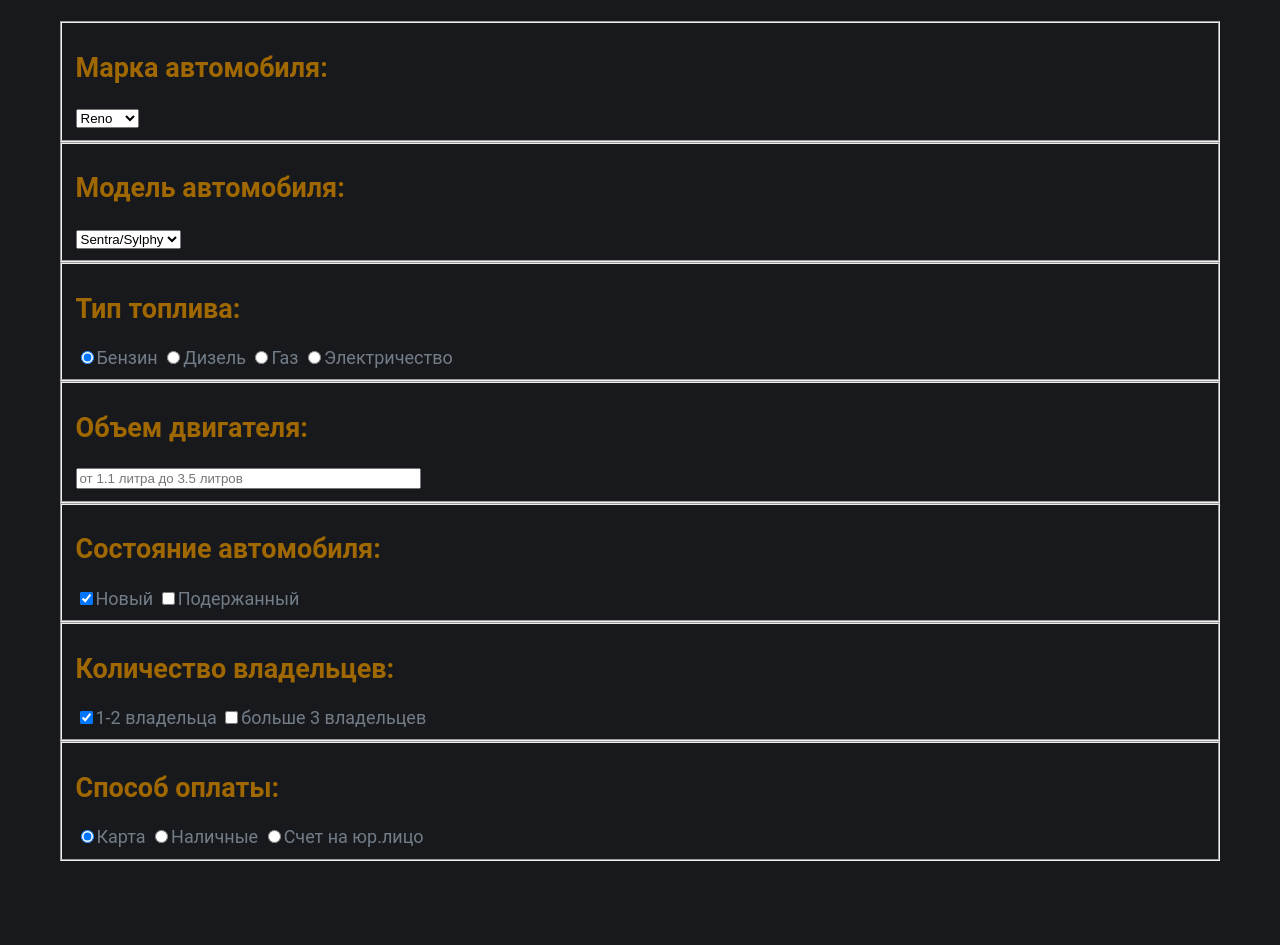
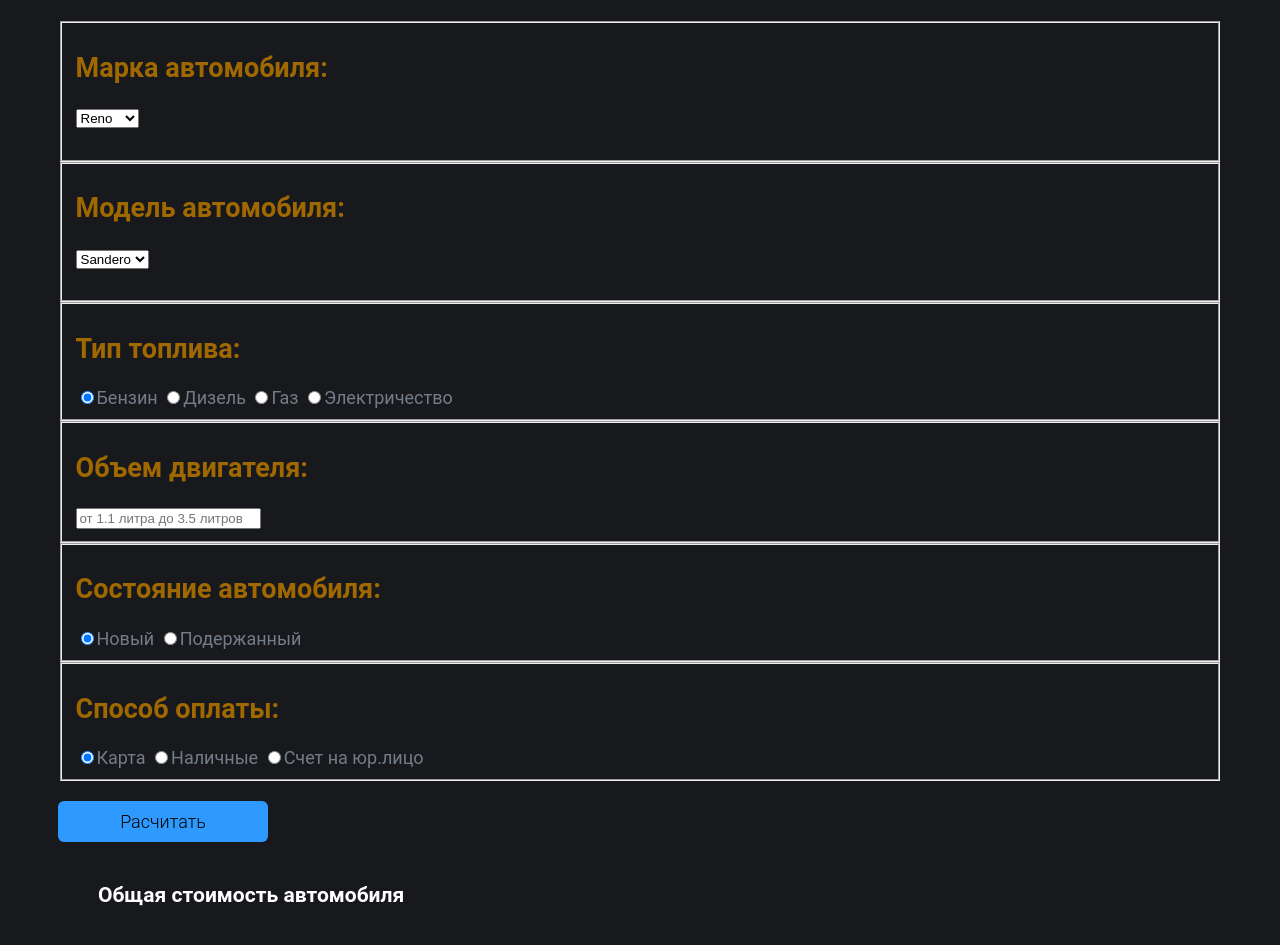
Before and after one commit to Diana348/Week16, a plain HTML site: page index.html in a window 1280 px wide. Shown: the part 127-1072 px from the top of the page. Before the commit the page ends 1046 px from the top, so only its background shows below. Drawn offline with Linux system fonts and the light colour scheme.

Commit message:
finished

```diff
--- a/assets/scripts/index.js
+++ b/assets/scripts/index.js
@@ -0,0 +1,140 @@
+const prices = {
+  reno: {
+    Sandero: {
+      Бензин: 500000,
+      Дизель: 550000,
+      Газ: 520000,
+      Электричество: 750000,
+    },
+    Logan: {
+      Бензин: 530000,
+      Дизель: 580000,
+      Газ: 550000,
+      Электричество: 800000,
+    },
+  },
+  opel: {
+    Corsa: {
+      Бензин: 600000,
+      Дизель: 650000,
+      Газ: 620000,
+      Электричество: 900000,
+    },
+    Astra: {
+      Бензин: 630000,
+      Дизель: 680000,
+      Газ: 650000,
+      Электричество: 950000,
+    },
+  },
+  mazda: {
+    2: {
+      Бензин: 700000,
+      Дизель: 750000,
+      Газ: 720000,
+      Электричество: 1050000,
+    },
+    3: {
+      Бензин: 730000,
+      Дизель: 780000,
+      Газ: 750000,
+      Электричество: 1100000,
+    },
+  },
+  jaguar: {
+    XE: {
+      Бензин: 1500000,
+      Дизель: 1550000,
+      Газ: 1520000,
+      Электричество: 2000000,
+    },
+    XF: {
+      Бензин: 1530000,
+      Дизель: 1580000,
+      Газ: 1550000,
+      Электричество: 2050000,
+    },
+  },
+};
+
+const submitBtn = document.getElementById("submit-form");
+const carBrand = document.getElementById("car-brand");
+const carModel = document.getElementById("car-model");
+const carFuel = document.getElementsByName("car-fuel");
+const carEngine = document.getElementById("car-engine");
+const carCondition = document.getElementsByName("car-condition");
+const carOwner = document.getElementsByName("car-owner");
+const carOwnerField = document.getElementById("car-owner");
+const priceField = document.getElementById("price");
+const carPayment = document.getElementById("car-payment");
+const engineError = document.getElementById("engine-error");
+
+console.log(carFuel);
+submitBtn.addEventListener("click", (event) => {
+  event.preventDefault();
+  let brand = carBrand.value;
+  let model = carModel.value;
+  let fuel;
+  let engine = +carEngine.value;
+  let condition = "";
+  let owners = "";
+
+  carFuel.forEach((elem) => {
+    if (elem.checked) {
+      fuel = elem.value;
+    }
+  });
+  carOwner.forEach((elem) => {
+    if (elem.checked) {
+      owners = elem.value;
+    }
+  });
+  carCondition.forEach((elem) => {
+    if (elem.checked) {
+      condition = elem.value;
+    }
+  });
+
+  let price = prices[brand][model][fuel];
+  console.log(price);
+
+  if (engine >= 2 && engine < 3) {
+    price += 50000;
+  } else if (engine >= 3 && engine <= 3.5) {
+    price += 150000;
+  }
+  console.log(price);
+
+  if (condition == "new") {
+    price += 300000;
+  } else if (owners == "less") {
+    price += 150000;
+  }
+  console.log(price);
+
+  priceField.innerHTML = price;
+});
+
+carBrand.addEventListener("change", changeModels);
+
+function changeModels() {
+  const brand = carBrand.value;
+  const models = prices[brand];
+  carModel.innerHTML = "";
+  Object.keys(models).forEach((model) => {
+    const option = document.createElement("option");
+    option.value = model;
+    option.textContent = model;
+    carModel.appendChild(option);
+  });
+}
+
+carCondition.forEach((cond) => {
+  cond.addEventListener("click", function () {
+    this.value == "used"
+      ? (carOwnerField.style.display = " block")
+      : (carOwnerField.style.display = " none");
+  });
+});
+
+changeModels();
--- a/assets/styles/style.css
+++ b/assets/styles/style.css
@@ -14,3 +14,30 @@ h2 {
 label {
     color: #737d88;
 }
+
+button {
+    margin-top: 20px;
+    min-width: 210px;
+    border: 2px solid transparent;
+    border-radius: 6px;
+    padding: 8px 15px;
+    color: #000000;
+    background-color: #2E9AFF;
+    font-size: 18px;
+    font-weight: 300;
+    font-family: inherit;
+    transition: background-color 0.2s linear;
+}
+
+select {
+    margin-bottom: 20px;
+}
+
+#car-owner,
+#engine-error {
+    display: none;
+}
+
+#price {
+    margin: 40px 40px;
+}
--- a/index.html
+++ b/index.html
@@ -13,25 +13,22 @@
     <h1>Калькулятор расчета стоимости автомобиля</h1>
     <form name="test" method="post" action="input1.php">
         <fieldset>
-            <label for="car-name">
+            <label for="car-brand">
                 <h2>Марка автомобиля:</h2>
-                <select id="car-name">
-                    <option value="reno" name="car-name" selected>Reno</option>
-                    <option value="opel" name="car-name">Opel</option>
-                    <option value="mazda" name="car-name">Mazda</option>
-                    <option value="nissan" name="car-name">Nissan</option>
-                </select>
             </label>
+            <select id="car-brand">
+                <option value="reno" name="car-name" selected>Reno</option>
+                <option value="opel" name="car-name">Opel</option>
+                <option value="mazda" name="car-name">Mazda</option>
+                <option value="jaguar" name="car-name">Jaguar</option>
+            </select>
+
         </fieldset>
 
         <fieldset class="car-set">
             <label class="car-label" for="car-model">
                 <h2>Модель автомобиля:</h2>
                 <select id="car-model">
-                    <option value="sentra/sylphy" name="car-model">Sentra/Sylphy</option>
-                    <option value="logan" name="car-model">Logan</option>
-                    <option value="astra" name="car-model">Astra</option>
-                    <option value="cx-9" name="car-model">CX-9</option>
                 </select>
             </label>
         </fieldset>
@@ -40,53 +37,61 @@
             <h2>Тип топлива:</h2>
             <div class="radio-container">
                 <label class="radio-label">
-                    <input type="radio" name="type_of_fuel" checked>Бензин</label>
+                    <input type="radio" value="Бензин" name="car-fuel" checked>Бензин</label>
                 <label class="radio-label">
-                    <input type="radio" name="type_of_fuel">Дизель</label>
+                    <input type="radio" value="Дизель" name="car-fuel">Дизель</label>
                 <label class="radio-label">
-                    <input type="radio" name="type_of_fuel">Газ</label>
+                    <input type="radio" value="Газ" name="car-fuel">Газ</label>
                 <label class="radio-label">
-                    <input type="radio" name="type_of_fuel">Электричество</label>
+                    <input type="radio" value="Электричество" name="car-fuel">Электричество</label>
             </div>
         </fieldset>
 
         <fieldset class="input-set">
             <label class="input-label">
                 <h2>Объем двигателя:</h2>
-                <input type="text" class="input" placeholder="от 1.1 литра до 3.5 литров" size="40">
             </label>
+            <input type="number" id="car-engine" class="input-text" placeholder="от 1.1 литра до 3.5 литров" size="30"
+                required>
+            <p id="engine-error">ENter correct data</p>
         </fieldset>
 
         <fieldset class="checkbox-set">
             <h2>Состояние автомобиля:</h2>
             <label class="checkbox-label">
-                <input type="checkbox" name="car-condition" checked>Новый</label>
+                <input type="radio" id="car-new" value="new" name="car-condition" checked>Новый</label>
             <label class="checkbox-label">
-                <input type="checkbox" name="car-condition">Подержанный</label>
+                <input type="radio" id="car-used" value="used" name="car-condition">Подержанный</label>
         </fieldset>
 
-        <fieldset class="owner-set">
+        <fieldset class="owner-set" id="car-owner">
             <h2>Количество владельцев:</h2>
             <label class="owner-label">
-                <input type="checkbox" name="car-owner" checked>1-2 владельца</label>
+                <input type="radio" value="less" name="car-owner" checked>1-2 владельца</label>
             <label class="checkbox-label">
-                <input type="checkbox" name="car-owner">больше 3 владельцев</label>
+                <input type="radio" value="more" name="car-owner">больше 3 владельцев</label>
         </fieldset>
 
         <fieldset class="pay-set">
             <h2>Способ оплаты:</h2>
             <div class="pay-container">
                 <label class="pay-label">
-                    <input type="radio" name="pay-input" checked>Карта</label>
+                    <input type="radio" id="car-payment" name="pay-input" checked>Карта</label>
                 <label class="pay-label">
-                    <input type="radio" name="pay-input">Наличные</label>
+                    <input type="radio" id="car-payment" name="pay-input">Наличные</label>
                 <label class="pay-label">
-                    <input type="radio" name="pay-input">Счет на юр.лицо</label>
+                    <input type="radio" id="car-payment" name="pay-input">Счет на юр.лицо</label>
             </div>
         </fieldset>
+        <button type="submit" id="submit-form">Расчитать</button>
 
-        <script src="./assets/scripts/index.js">
-        </script>
+    </form>
+    <div id="price">
+        <h3>Общая стоимость автомобиля</h3>
+        </p>
+    </div>
+    <script src="./assets/scripts/index.js">
+    </script>
 </body>
 
 </html>
```
Also changed, not shown: 1 other file.
